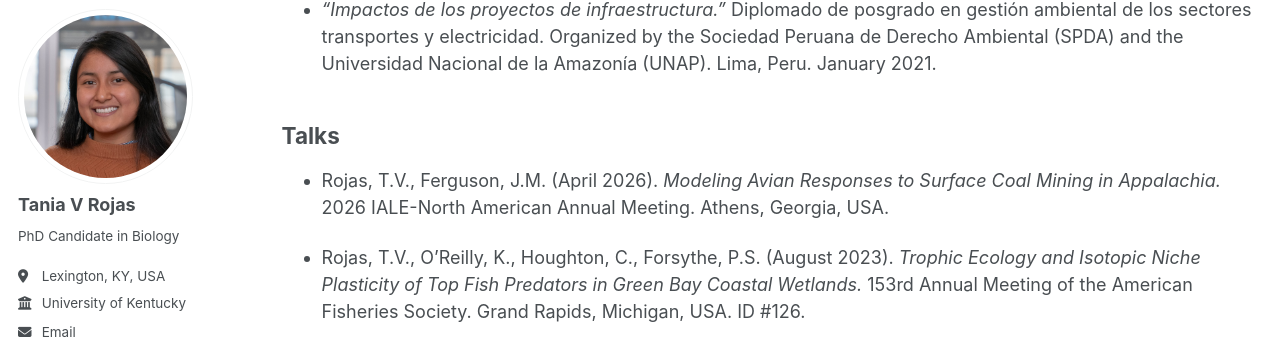
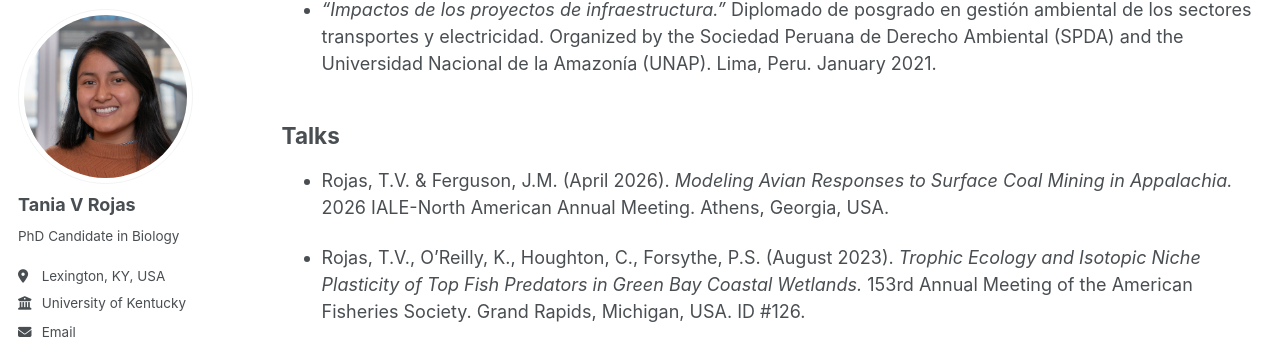
Before and after one commit to taniarojasc/taniarojasc.github.io, a Jekyll site: the page built from _pages/talks.html, in a window 1280 px wide and 900 px high, scrolled down 313 px. Shown: the part 90-442 px from the top of the window. Built offline with Jekyll 4.4.1, drawn with Linux system fonts in a browser that asks for light colours; some web fonts are replaced; a script that is not in the unit is left out.

```diff
--- a/_pages/talks.html
+++ b/_pages/talks.html
@@ -29,7 +29,7 @@ author_profile: true
 
   <ul>
      <li>
-      <p>Rojas, T.V., Ferguson, J.M. (April 2026). <em>Modeling Avian Responses to Surface Coal Mining in Appalachia. </em>
+      <p>Rojas, T.V. & Ferguson, J.M. (April 2026). <em>Modeling Avian Responses to Surface Coal Mining in Appalachia. </em>
         2026 IALE-North American Annual Meeting. Athens, Georgia, USA. </p>
     </li>
 
```
